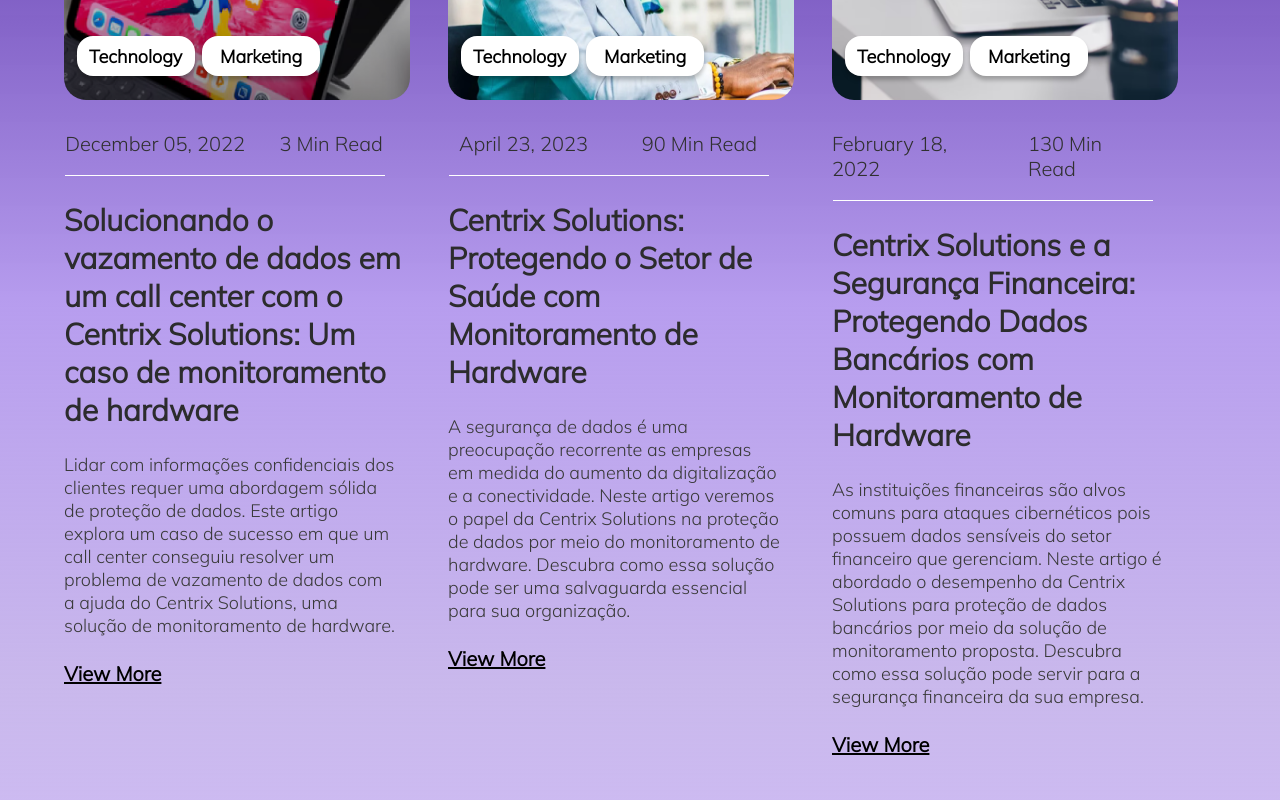
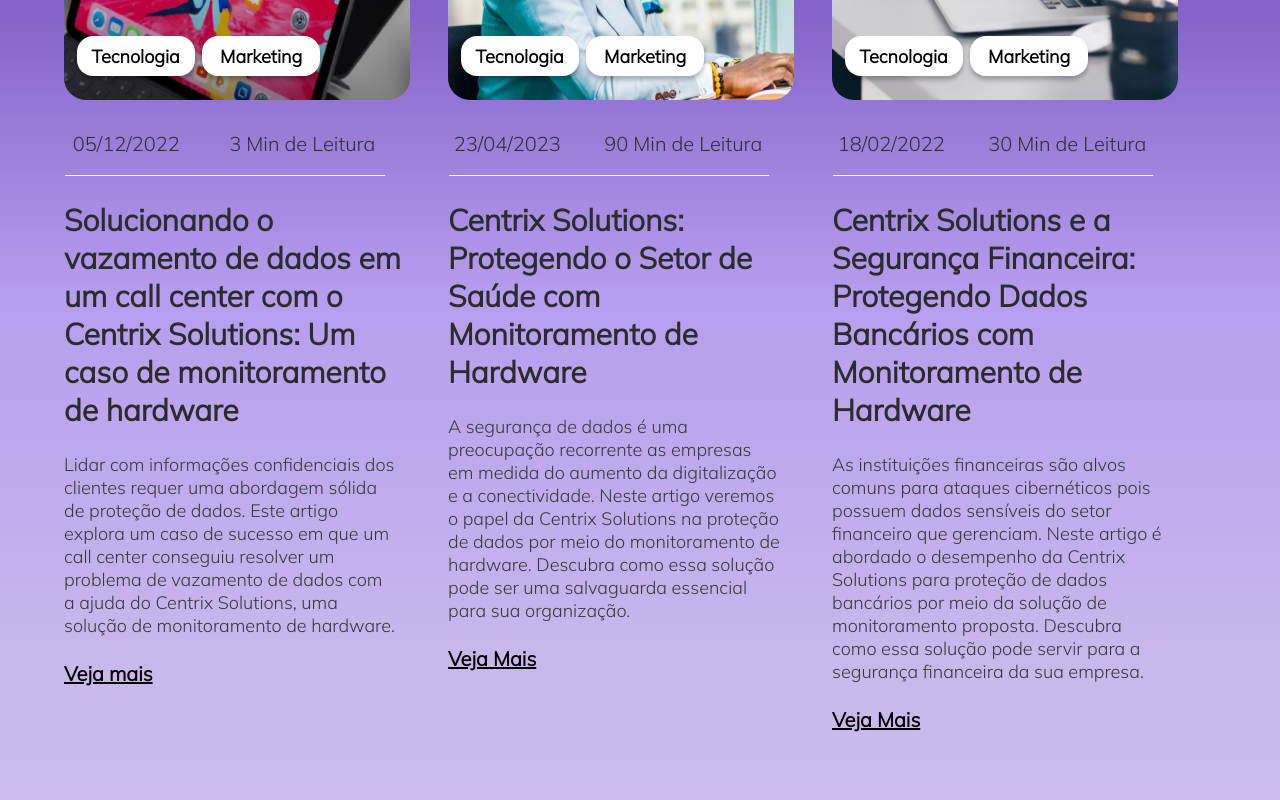
Before and after one commit to centrix-solutions/Ambiente_Teste, a website: page site/public/blog.html in a window 1280 px wide. Shown: the part 540-1340 px from the top of the page. Drawn offline with Linux system fonts and the light colour scheme.

Commit message:
Update(): Arrumando links do rodapé

```diff
--- a/site/public/blog.html
+++ b/site/public/blog.html
@@ -19,7 +19,7 @@
         <div class="parte2">
             <li>
                 <ul><a href="index.html">Home</a></ul>
-                <ul><a href="sobre_nos.html">Sobre nós</a></ul>
+                <ul><a href="sobre_nos.html">Sobre Nós</a></ul>
                 <ul><a href="sobre_nos.html#time_empresa">Equipe</a></ul>
                 <ul><a href="sobre_nos.html#valores_empresa">Valores</a></ul>
                 <ul><a href="blog.html">Blog</a></ul>
@@ -36,13 +36,13 @@
             <div class="post">
                 <img src="assets/imgs/blogImage1.png">
                 <div class="tag">
-                    <span class="tag_a">Technology</span>
+                    <span class="tag_a">Tecnologia</span>
                     <span class="tag_b">Marketing</span>
                 </div>
 
                 <div class="data_postagem">
-                    <span>December 05, 2022</span>
-                    <span class="hora">3 Min Read</span>
+                    <span>05/12/2022</span>
+                    <span class="hora">3 Min de Leitura</span>
                 </div>
 
                 <span class="linha"></span>
@@ -53,18 +53,18 @@
                     proteção de dados. Este artigo explora um caso de sucesso em que um call center conseguiu resolver
                     um problema de vazamento de dados com a ajuda do Centrix Solutions, uma solução de monitoramento de
                     hardware.</span>
-                <a class="visualizar" href="pdfs_blog/PDF1.pdf">View More</a>
+                <a class="visualizar" href="pdfs_blog/PDF1.pdf">Veja mais</a>
             </div>
             <div class="post">
                 <img src="assets/imgs/blogImage2.png">
                 <div class="tag">
-                    <span class="tag_a">Technology</span>
+                    <span class="tag_a">Tecnologia</span>
                     <span class="tag_b">Marketing</span>
                 </div>
 
                 <div class="data_postagem">
-                    <span>April 23, 2023</span>
-                    <span class="hora">90 Min Read</span>
+                    <span>23/04/2023</span>
+                    <span class="hora">90 Min de Leitura</span>
                 </div>
 
                 <span class="linha"></span>
@@ -75,19 +75,19 @@
                     aumento da digitalização e a conectividade. Neste artigo veremos o papel da Centrix Solutions na
                     proteção de dados por meio do monitoramento de hardware. Descubra como essa solução pode ser uma
                     salvaguarda essencial para sua organização.</span>
-                <a class="visualizar" href="pdfs_blog/PDF2.pdf">View More</a>
+                <a class="visualizar" href="pdfs_blog/PDF2.pdf">Veja Mais</a>
             </div>
 
             <div class="post" id="part_2">
                 <img src="assets/imgs/blogImage3.png">
                 <div class="tag">
-                    <span class="tag_a">Technology</span>
+                    <span class="tag_a">Tecnologia</span>
                     <span class="tag_b">Marketing</span>
                 </div>
 
                 <div class="data_postagem">
-                    <span>February 18, 2022</span>
-                    <span class="hora">130 Min Read</span>
+                    <span>18/02/2022</span>
+                    <span class="hora">30 Min de Leitura</span>
                 </div>
 
                 <span class="linha"></span>
@@ -100,7 +100,7 @@
                     Solutions para proteção de dados bancários por meio da solução de monitoramento proposta. Descubra
                     como
                     essa solução pode servir para a segurança financeira da sua empresa.</span>
-                <a class="visualizar" href="pdfs_blog/Pdf 3.pdf">View More</a>
+                <a class="visualizar" href="pdfs_blog/Pdf 3.pdf">Veja Mais</a>
             </div>
         </div>
         <div class="blog_part2_3">
@@ -266,19 +266,20 @@
             <div class="left_resource">
                 <div class="main_separation">
                     <div class="left_post">
-                        <p>Resources</p>
+                        <p>Nossas Páginas</p>
                         <ul>
                             <li><a href="index.html">Home</a></li>
-                            <li><a href="sobre_nos.html">About Us</a></li>
-                            <li><a href=""> Contact</a></li>
+                            <li><a href="sobre_nos.html">Sobre Nós</a></li>
+                            <li><a href="index.html#bnr_pt6">Contato</a></li>
                             <li><a href="blog.html">Blog</a></li>
                         </ul>
                     </div>
                     <div class="right_post">
                         <ul>
                             <li><a href="blog.html">Blog Post</a></li>
-                            <li><a href="sobre_nos.html#valores_empresa">Why Choose Us</a></li>
+                            <li><a href="sobre_nos.html#valores_empresa">Valores</a></li>
                         </ul>
+                    </div>
                 </div>
             </div>
         </div>
@@ -294,10 +295,10 @@
         </div>
         <!-- Fim do copyrights -->
         <!-- Começo dos contatos -->
-            <div class="contact_icons">
+        <!-- <div class="contact_icons">
                 <a href="" style="text-decoration:none"><img src="assets/icon/email.png" alt=""></a>
                 <a href="" style="text-decoration:none"><img src="assets/icon/whatsapp.webp" alt=""></a>
-            </div>
+            </div> -->
         <!-- Fim dos contatos -->
     </div>
     </div>
```
Also changed, not shown: site/public/cadastro.html (+7 -7 lines), site/public/index.html (+16 -15 lines), site/public/login.html (+7 -7 lines), site/public/sobre_nos.html (+7 -7 lines). Lines whose indentation alone changed are shown as unchanged.
